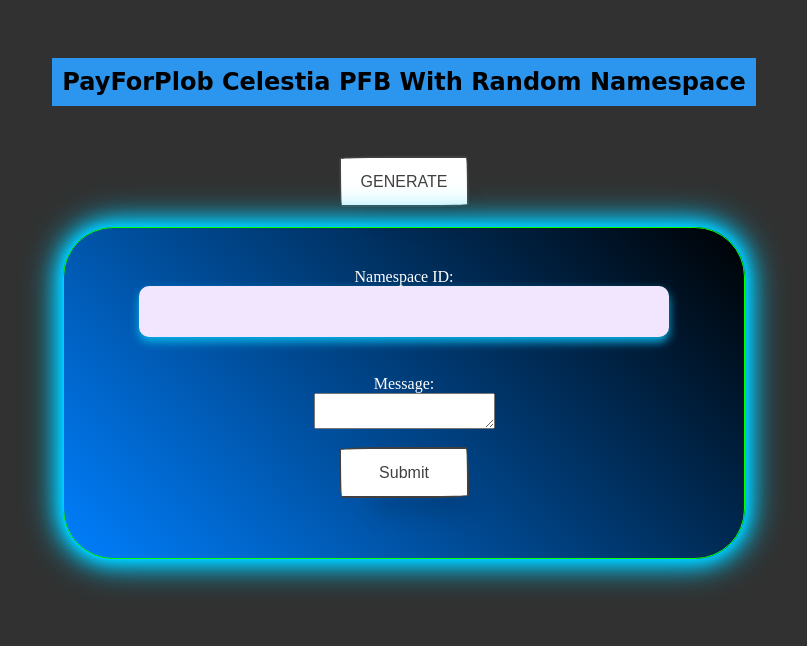
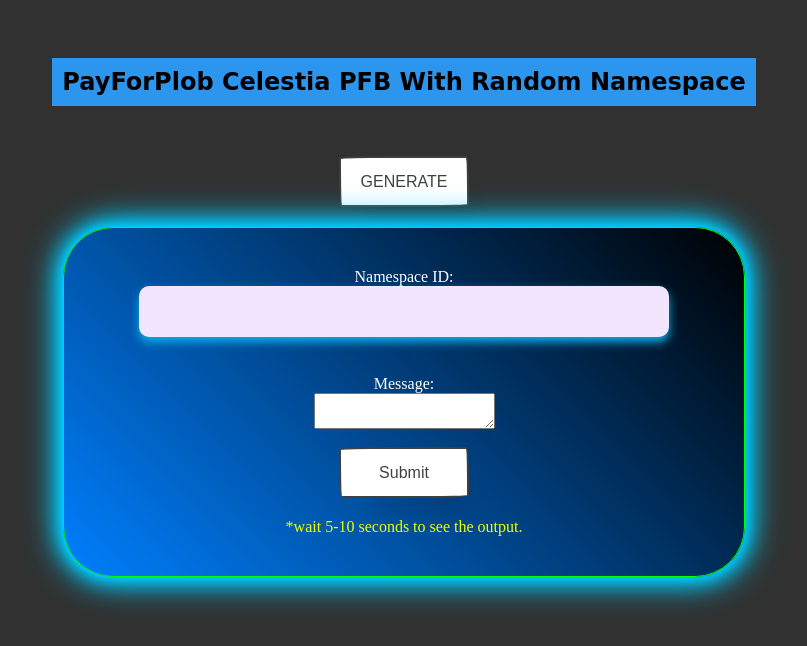
Before and after one commit to jordi-stack/celestia_submitpfb, a website: page public/index.html in a window 1280 px wide. Shown: the whole page, without its empty margins (236-1043 px from the left). Drawn offline with nearby package versions, Linux system fonts and the light colour scheme.

Commit message:
add the output

```diff
--- a/public/index.html
+++ b/public/index.html
@@ -29,6 +29,7 @@
       <textarea id="message" name="message" readonly></textarea><br />
 
       <button class="button-55" type="submit" id="submit">Submit</button>
+      <label for="message" style="color: rgb(238, 255, 0);">*wait 5-10 seconds to see the output.</label>
     </form>
 
     <div id="result"></div>
```
